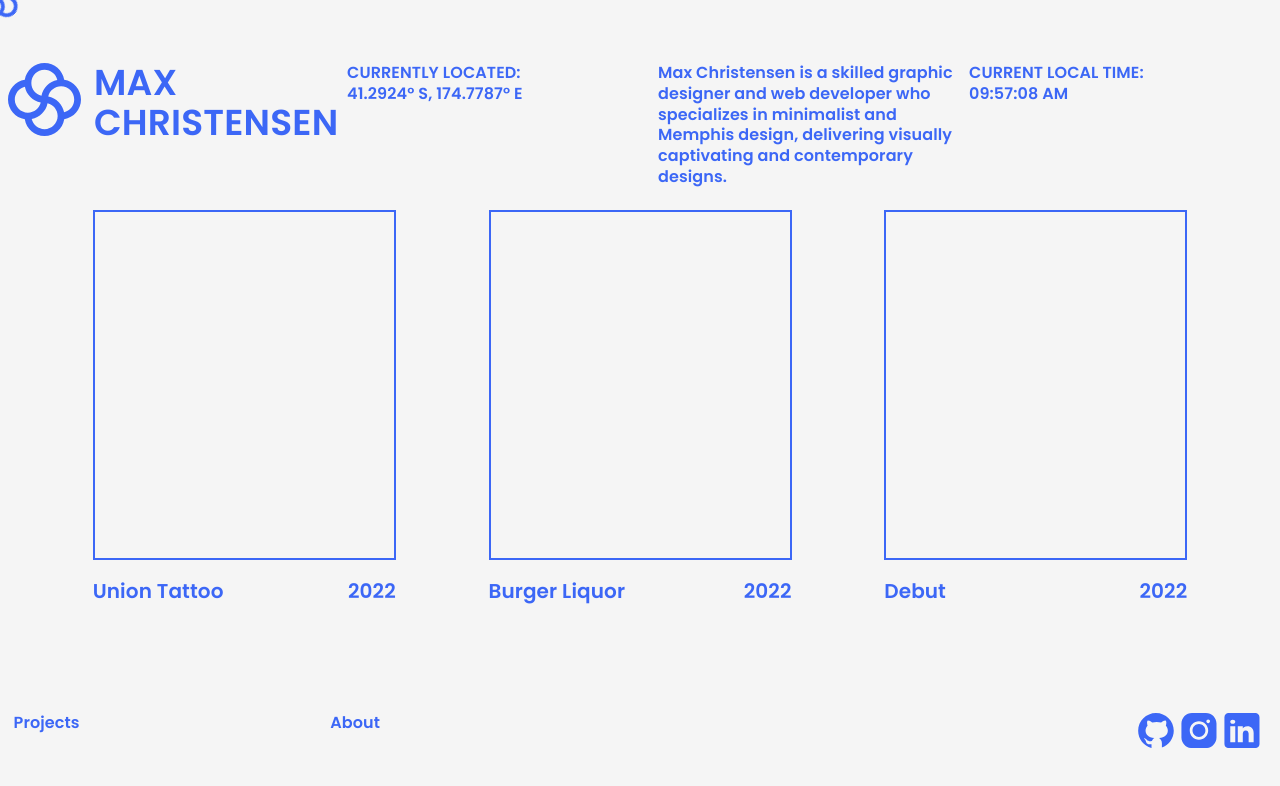
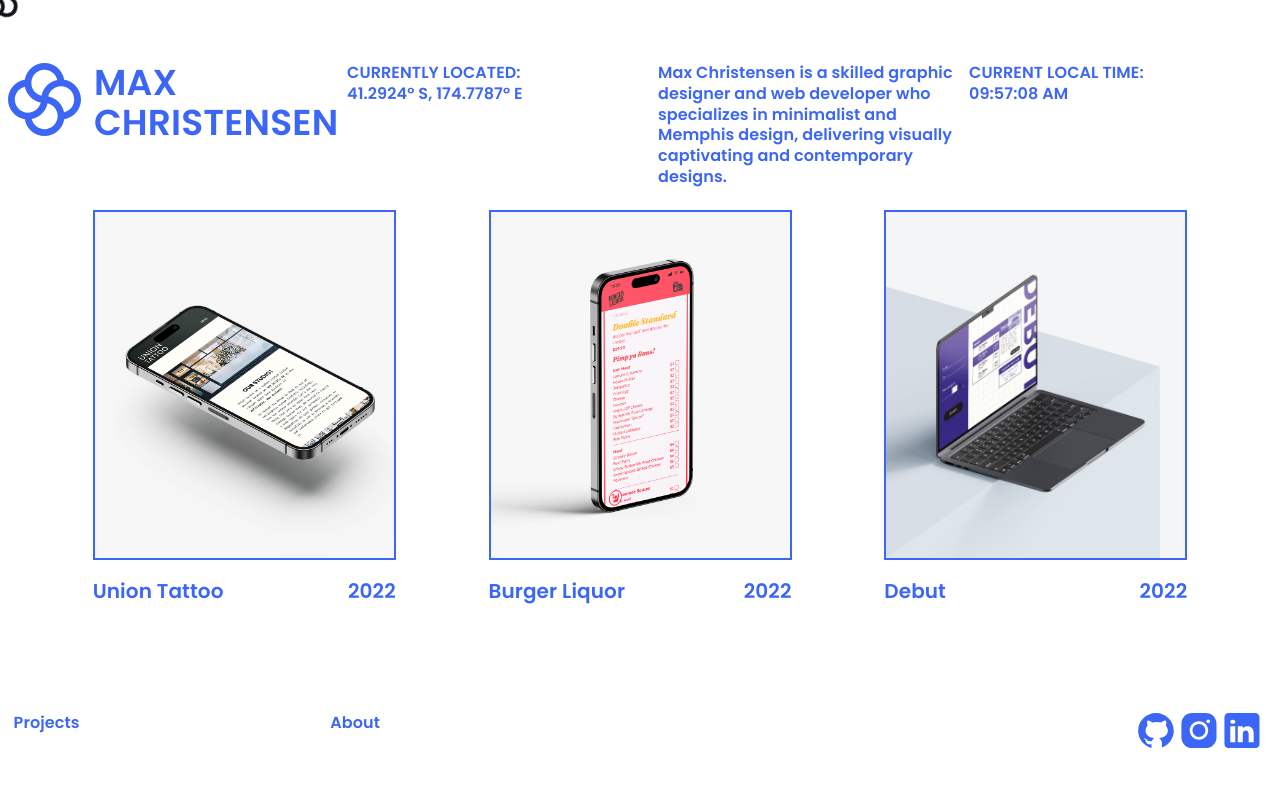
Before and after one commit to maxchristensen/portfolio, a React (Vite) app: page /#/ in a window 1280 px wide. Shown: the top 786 px of the page. Built offline with nearby package versions, Linux system fonts and the light colour scheme.

Commit message:
project images added.

```diff
--- a/public/projects.json
+++ b/public/projects.json
@@ -8,7 +8,7 @@
             "image": [
                 {
                     "image_id": "image1",
-                    "image_link": "public/Union/Photo-1.png",
+                    "image_link": "Union/Photo-1.png",
                     "image_alt": ""
                 }
             ]
@@ -23,7 +23,7 @@
             "image": [
                 {
                     "image_id": "image1",
-                    "image_link": "public/Burg Liq/Photo-1.png",
+                    "image_link": "Burg Liq/Photo-1.png",
                     "image_alt": ""
                 }
             ]
@@ -38,7 +38,7 @@
             "image": [
                 {
                     "image_id": "image1",
-                    "image_link": "public/Debut/Photo-1.png",
+                    "image_link": "Debut/Image-1.png",
                     "image_alt": ""
                 }
             ]
--- a/src/app.scss
+++ b/src/app.scss
@@ -5,13 +5,12 @@
 $blue: #3C67F6;
 $navy: #051A61;
 $black: #101018;
-$white: #F5F5F5;
+$white: #ffffff;
 
 * {
     padding: 0;
     margin: 0;
     box-sizing: border-box;
-    background: #F5F5F5;
     cursor: none;
     text-decoration: none;
 
@@ -19,6 +18,9 @@
 
 body {
     font-family: 'Space Grotesk', sans-serif;
+    width: 100vw;
+    height: 100vh;
+    overflow: hidden;
 }
 
 #root {
@@ -84,7 +86,8 @@
 
 .header-tab,
 .project-tab,
-.about-tab {
+.about-tab,
+.single-project-tab {
     display: flex;
     width: 18.9375rem;
     flex-direction: column;
@@ -100,9 +103,11 @@
 .about-bio {
     display: flex;
     width: 37.875rem;
+    flex-direction: column;
 }
 
-.about-tab p, .about-tab li {
+.about-tab p,
+.about-tab li {
     font-family: 'Space Grotesk', sans-serif;
     font-weight: 300;
 }
@@ -120,7 +125,10 @@
 }
 
 
-.projects-container, .about-container {
+.projects-container,
+.about-container,
+.single-project-container
+ {
     height: 55vh;
 }
 
@@ -129,10 +137,17 @@
 }
 
 .project-image {
+    display: flex;
     width: 100%;
     height: 350px;
     border: 2px solid $blue;
     margin-bottom: 20px;
+    justify-content: center;
+    overflow: hidden;
+
+    img {
+        height: 100%;
+    }
 }
 
 .project-info {
@@ -193,7 +208,7 @@
 
 // Custom Cursor
 .custom-cursor-inner svg {
-    fill: $blue;
+    fill: $black;
     background: none;
     animation: infinite-rotation 4s infinite linear;
 }
--- a/src/components/Links.jsx
+++ b/src/components/Links.jsx
@@ -6,11 +6,13 @@
 import About from '../pages/About'
 
 // Import Components
+import Project from './Project'
 
 const Links = () => {
     return (
       <Routes>
           <Route exact path="/" element={<Projects />} />
+          <Route path='/project/:id' element={<Project />} />
           <Route exact path="/about" element={<About />} />
 
       </Routes>
--- /dev/null
+++ b/src/components/Project.jsx
@@ -0,0 +1,38 @@
+import { useState, useEffect } from 'react'
+import axios from 'axios'
+import { useParams } from 'react-router-dom'
+
+const Project = () => {
+    const [project, setProjects] = useState([])
+    const [loading, setLoading] = useState(true)
+
+    const {id} = useParams()
+
+
+  return (
+    <div className='single-project-container'>
+        <div className="single-project-tab">
+        <div className="single-project-image">
+              <img src={project.image[0].image_link}/>
+            </div>
+        <div className="single-project-image">
+            <img src={project.image[1].image_link}/>
+        </div>
+        </div>
+        <div className="single-project-tab">
+        <div className="single-project-image">
+              <img src={project.image[2].image_link}/>
+            </div>
+        <div className="single-project-image">
+            <img src={project.image[3].image_link}/>
+        </div>
+        </div>
+        <div className="single-project-2-tabs">
+
+        </div>
+
+    </div>
+  )
+}
+
+export default Project
--- a/src/pages/Projects.jsx
+++ b/src/pages/Projects.jsx
@@ -23,13 +23,17 @@
     const mappedProjects = projects.map((project, index) => {
       return (
         <>
-        <div className="project-tab" key={project.name + index}>
-          <div className="project-image" style={{backgroundImage: `url  (${projects.image})`}} />
-          <div className="project-info">
-            <h5>{project.name}</h5>
-            <h5 className='project-year'>{project.year}</h5>
+        <Link to={`projects/${project.id}`}>
+          <div className="project-tab" key={project.name + index}>
+            <div className="project-image">
+              <img src={project.image[0].image_link}/>
+            </div>
+            <div className="project-info">
+              <h5>{project.name}</h5>
+              <h5 className='project-year'>{project.year}</h5>
+            </div>
           </div>
-        </div>
+        </Link>
         </>
       )
     })
```
